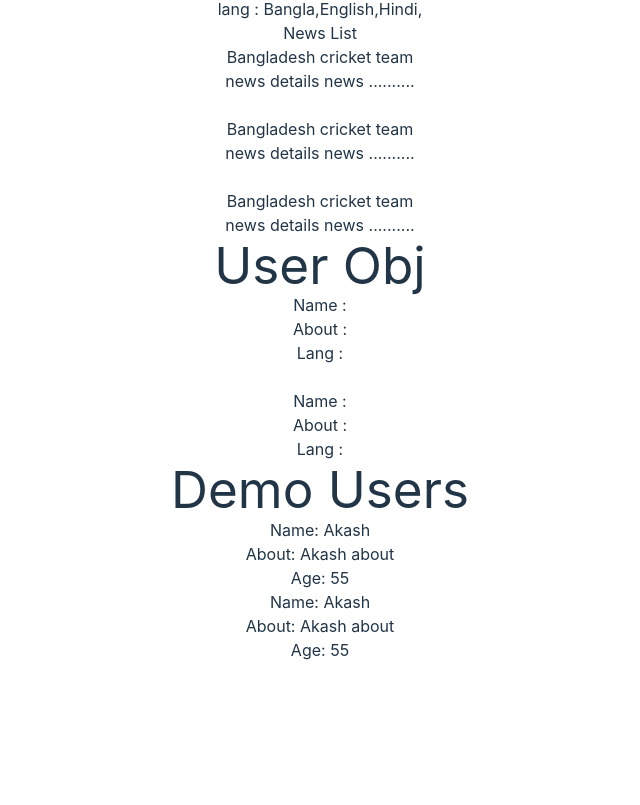
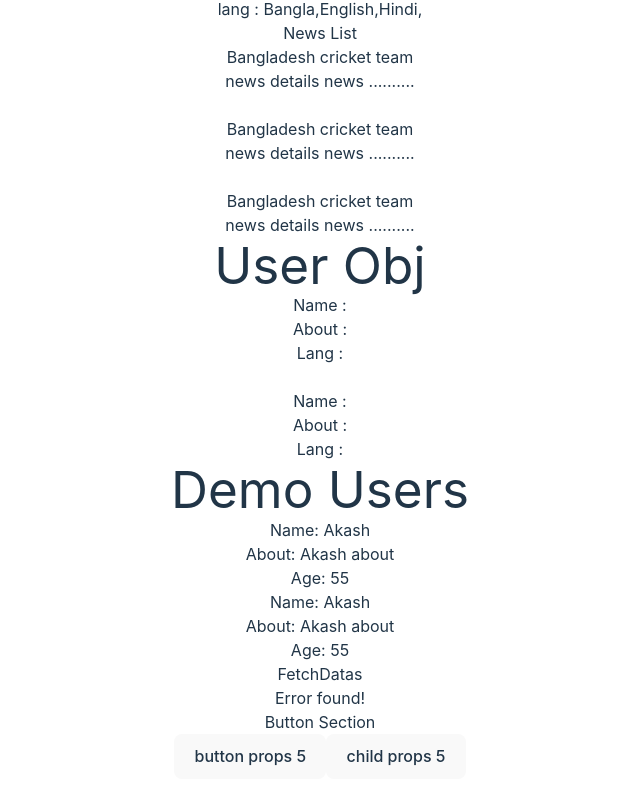
Before and after one commit to Tawhidul3233/1st-react-app-with-ts, a React (Vite) app: page / in a window 1280 px wide. Shown: the part 371-1176 px from the top of the page, without its empty margins (320-960 px from the left). Before the commit the page ends 1065 px from the top, so only its background shows below. Built offline with nearby package versions, Linux system fonts and the light colour scheme.

Commit message:
child props example with button

```diff
--- a/src/App.tsx
+++ b/src/App.tsx
@@ -6,6 +6,8 @@ import Users from './secation/Users'
 import NewsList from './secation/NewsList'
 import UserObj from './secation/UserObj'
 import DemoUsers from './secation/DemoUsers'
+import FetchDatas from './secation/FetchDatas'
+import ButtonSection from './secation/ButtonSection'
 
 function App() {
 
@@ -15,14 +17,20 @@ function App() {
         <div className=' border-2 p-20'>
           <Users> </Users>
         </div>
-        <div  className=' border-2 p-20'>
+        <div className=' border-2 p-20'>
           <NewsList  > </NewsList>
         </div>
-        <div  className=' border-2 p-20'>
+        <div className=' border-2 p-20'>
           <UserObj  > </UserObj>
         </div>
-        <div  className=' border-2 p-20'>
+        <div className=' border-2 p-20'>
           <DemoUsers  > </DemoUsers>
+        </div>
+        <div className=' border-2 p-20'>
+          <FetchDatas  > </FetchDatas>
+        </div>
+        <div className=' border-2 p-20'>
+          <ButtonSection  > </ButtonSection>
         </div>
       </div>
     </>
--- /dev/null
+++ b/src/components/Button.tsx
@@ -0,0 +1,16 @@
+import React from 'react'
+
+// type childProps = {
+//   children: React.ReactNode;
+//   id: number
+// }
+
+// or
+
+const Button = (props: { children: React.ReactNode, id: number }) => {
+  return (
+    <button> {props.children} {props.id} </button>
+  )
+}
+
+export default Button
--- /dev/null
+++ b/src/components/FetchData.tsx
@@ -0,0 +1,21 @@
+import React from 'react'
+
+type propsType = {
+  status: 'success' | 'error' | 'loading'
+}
+
+const FetchData = ({ status }: propsType) => {
+
+  if (status === 'loading') {
+    return <div> Data Loading....  </div>
+  } else if (status === 'success') {
+    return <div> Data successfuly loaded. </div>
+  }
+  return (
+    <div>
+      Error found!
+    </div>
+  )
+}
+
+export default FetchData
--- /dev/null
+++ b/src/secation/ButtonSection.tsx
@@ -0,0 +1,16 @@
+import React from 'react'
+import Button from '../components/Button'
+
+const ButtonSection = () => {
+  return (
+    <div>
+      Button Section
+      <div>
+        <Button id={5}> button props </Button>
+        <Button id={5}> child props </Button>
+      </div>
+    </div>
+  )
+}
+
+export default ButtonSection
--- /dev/null
+++ b/src/secation/FetchDatas.tsx
@@ -0,0 +1,13 @@
+import React from 'react'
+import FetchData from '../components/FetchData'
+
+const FetchDatas = () => {
+  return (
+    <div>
+      FetchDatas
+      <FetchData status='error'> </FetchData>
+    </div>
+  )
+}
+
+export default FetchDatas
```
